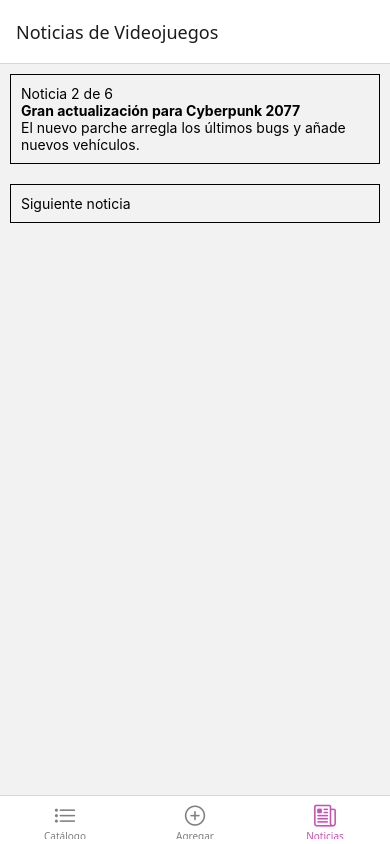
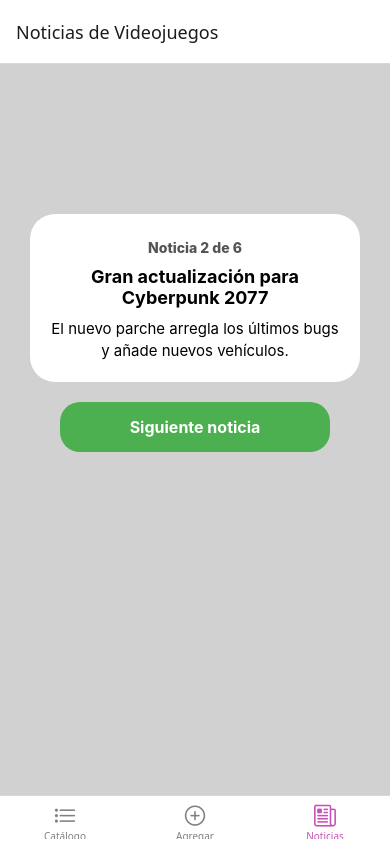
Before and after one commit to adlerOmonte1/GameVault, a React Native app: screen /GamingNewsTab in a window 390 px wide. Built offline with nearby package versions, Linux system fonts and the light colour scheme.

Commit message:
Modification of styles of the GameListStyles.js and GamingNewStyles.js files and link of the Ionicons source in the Info.plist of the IOS folder

```diff
--- a/package.json
+++ b/package.json
@@ -10,6 +10,7 @@
     "test": "jest"
   },
   "dependencies": {
+    "@react-native-masked-view/masked-view": "^0.3.2",
     "@react-native/new-app-screen": "0.84.1",
     "@react-navigation/bottom-tabs": "^7.15.8",
     "@react-navigation/native": "^7.2.1",
--- a/src/Styles/GameListStyles.js
+++ b/src/Styles/GameListStyles.js
@@ -3,7 +3,9 @@
 const styles = StyleSheet.create({
   safeArea: {
     flex: 1,
-    backgroundColor: '#ffffff',
+    backgroundColor: '#d1d1d1',
+    paddingHorizontal: 10,
+    paddingVertical:0 // change -30
   },
   loaderContainer: {
     flex: 1,
@@ -12,36 +14,39 @@
   },
   loadingText: {
     marginTop: 10,
-    fontSize: 14,
-    color: 'black',
+    fontSize: 16,
+    color: '#555555',
+    fontWeight: 'bold'
   },
   listContainer: {
-    padding: 10,
+    padding: 5,
   },
+
   card: {
-    backgroundColor: '#eeeeee',
-    borderWidth: 1,
-    borderColor: '#cccccc',
-    padding: 10,
-    marginBottom: 10,
+    backgroundColor: '#ffff',
+    borderRadius: 20,
+    padding: 15,
+    marginBottom: 20,
     flexDirection: 'row',
-    alignItems: 'center',
+    alignItems: 'center'
+
   },
   emojiContainer: {
-    fontSize: 30,
-    marginRight: 10,
+    fontSize: 50,
+    marginRight: 15,
   },
   infoContainer: {
     flex: 1,
   },
   title: {
-    fontSize: 16,
+    fontSize: 20,
     fontWeight: 'bold',
-    color: 'black',
+    color: '#00000',
+    marginBottom: 5
   },
   details: {
     fontSize: 14,
-    color: 'gray',
+    color: '#555555',
   }
 });
 
--- a/src/Styles/GamingNewsStyles.js
+++ b/src/Styles/GamingNewsStyles.js
@@ -4,31 +4,50 @@
 const styles = StyleSheet.create({
   safeArea: {
     flex: 1,
+    backgroundColor: "#d1d1d1"
   },
   card: {
-    borderWidth: 1,
-    borderColor: 'black',
-    margin: 10,
-    padding: 10,
+    padding: 20,
+    marginHorizontal:30,
+    marginBottom:10,
+    marginVertical:150,
+    backgroundColor:"#ffff",
+    borderRadius: 25,
+
   },
   indicatorText: {
-    color: 'black',
+    textAlign:'center',
+    fontSize: 14,
+    color: "#555555",
+    marginTop:5,
+    marginBottom:10,
+    fontWeight:'800'
   },
   newsTitle: {
-    color: 'black',
-    fontWeight: 'bold',
+    fontSize:18,
+    fontWeight:'bold',
+    marginBottom:10,
+    textAlign: 'center'
   },
   newsSummary: {
+    fontSize:15,
     color: 'black',
+    lineHeight:22,
+    textAlign:'center'
   },
   nextButton: {
-    borderWidth: 1,
-    borderColor: 'black',
-    margin: 10,
-    padding: 10,
+    backgroundColor: '#4CAF50',
+    marginHorizontal: 60,
+    marginTop:10,
+    padding:15,
+    borderRadius: 20,
+    alignItems:'center'
+
   },
   nextButtonText: {
-    color: 'black',
+    color: '#ffff',
+    fontWeight:'bold',
+    fontSize: 16,
   }
 });
 
```
Also changed, not shown: 3 other files (tests, documents, lock files or other folders).
